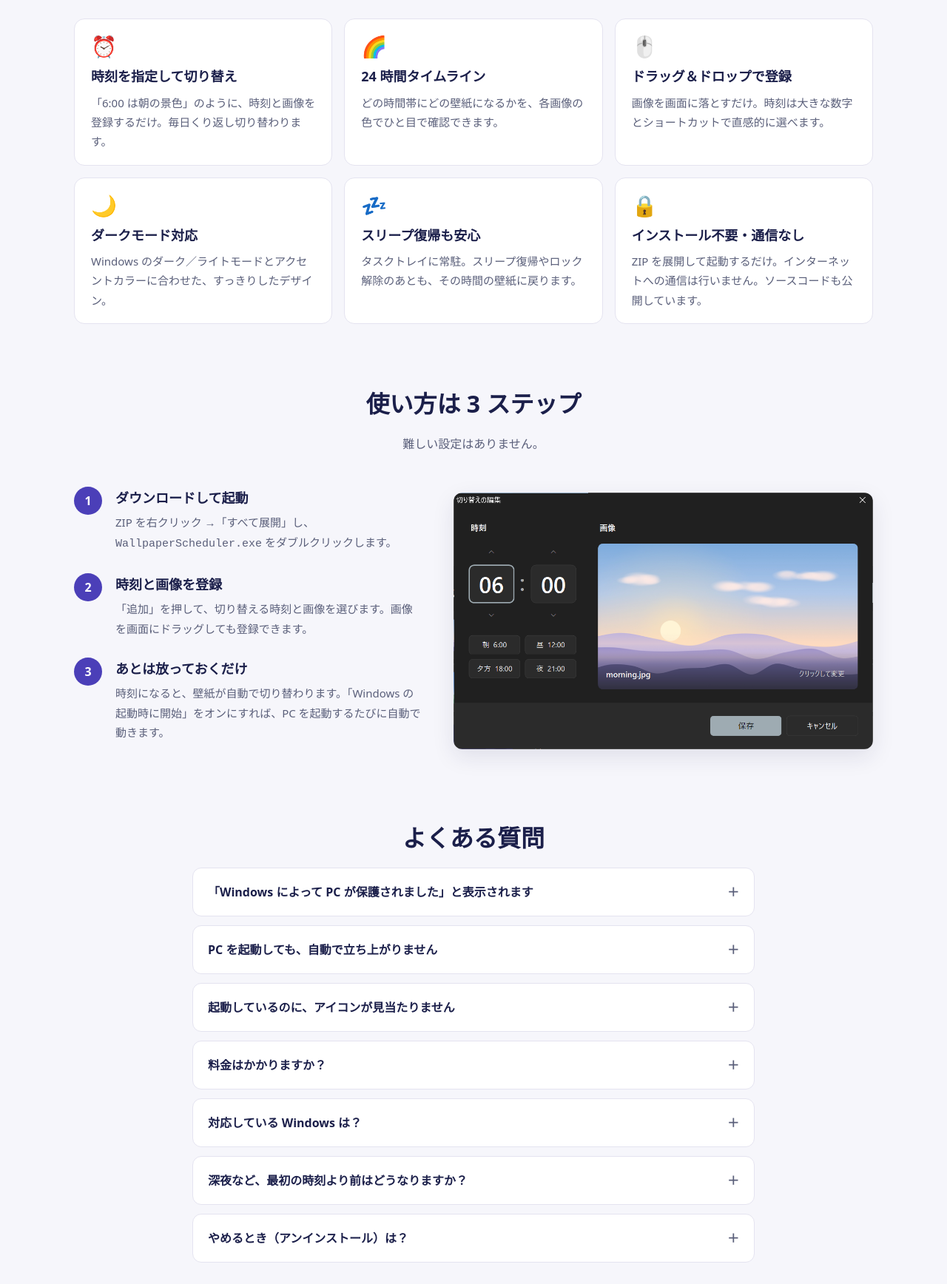
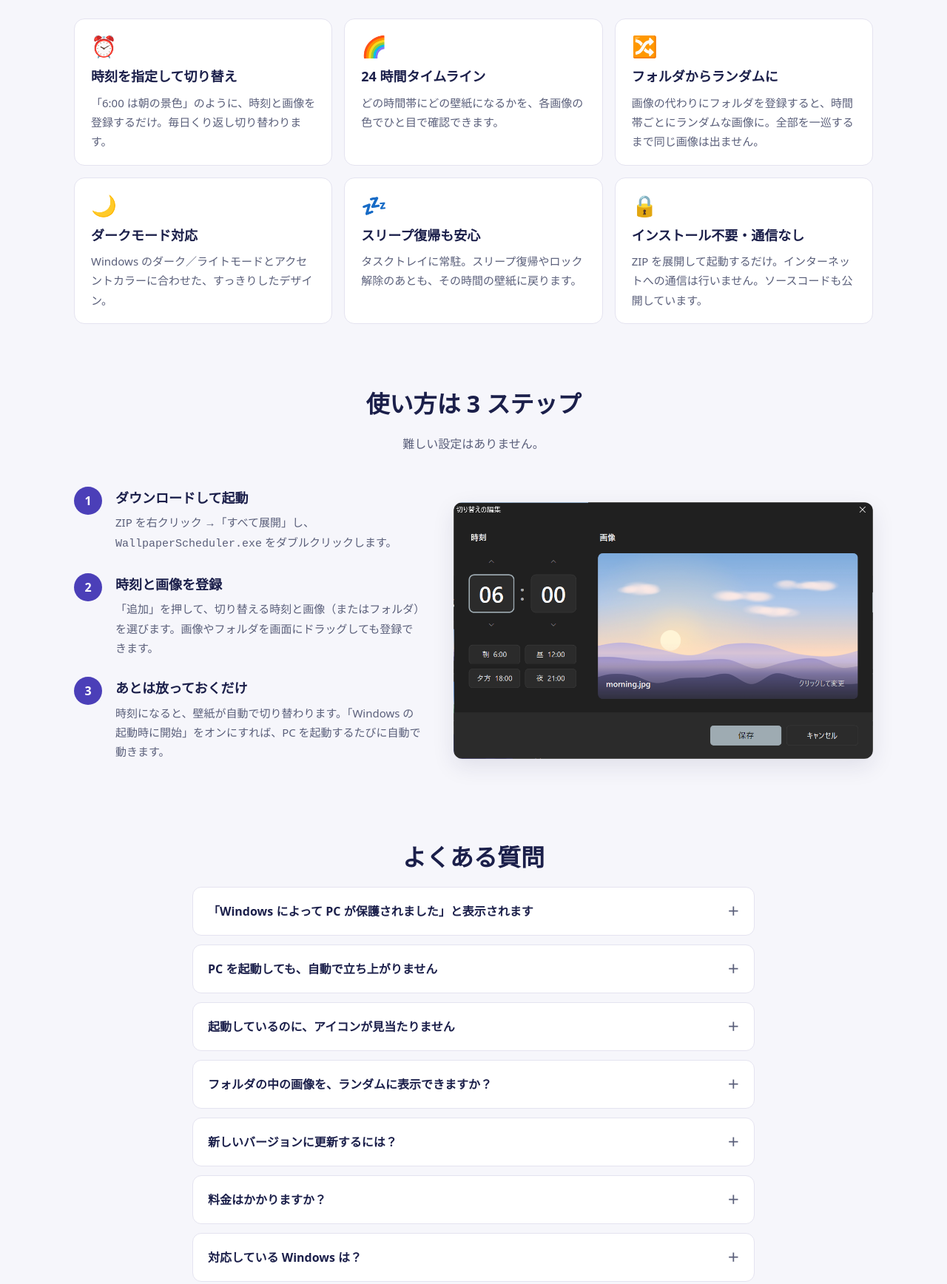
Before and after one commit to woy74237-ship-it/wallpaper-scheduler, a plain HTML site: page site/index.html in a window 1280 px wide. Shown: the part 1960-3696 px from the top of the page at 74% size. Drawn offline with Linux system fonts and the light colour scheme; no server answers.

Commit message:
紹介ページに v1.4 のフォルダからランダム表示を追加
Co-Authored-By: Claude Opus 5.5 <noreply@anthropic.com>

```diff
--- a/site/index.html
+++ b/site/index.html
@@ -4,7 +4,7 @@
 <meta charset="utf-8">
 <meta name="viewport" content="width=device-width, initial-scale=1">
 <title>壁紙スケジューラ｜時刻で Windows の壁紙を自動で切り替える無料ソフト</title>
-<meta name="description" content="指定した時刻に Windows の壁紙を自動で切り替えるフリーソフト。朝は朝焼け、昼は青空、夜は星空と、時間帯に合わせて壁紙が変わります。Windows 10 / 11 対応、インストール不要・無料。">
+<meta name="description" content="指定した時刻に Windows の壁紙を自動で切り替えるフリーソフト。朝は朝焼け、昼は青空、夜は星空と、時間帯に合わせて壁紙が変わります。フォルダの画像をランダムに表示することもできます。Windows 10 / 11 対応、インストール不要・無料。">
 <link rel="canonical" href="https://woy74237-ship-it.github.io/wallpaper-scheduler/">
 <meta name="google-site-verification" content="pBzGE_gBY6l3MEEjUAHbipjkt_8g54LIp9FQqhVdmNU">
 <link rel="icon" type="image/png" sizes="32x32" href="images/favicon-32.png">
@@ -276,9 +276,9 @@
           <p>どの時間帯にどの壁紙になるかを、各画像の色でひと目で確認できます。</p>
         </div>
         <div class="feature">
-          <div class="icon" aria-hidden="true">🖱️</div>
-          <h3>ドラッグ＆ドロップで登録</h3>
-          <p>画像を画面に落とすだけ。時刻は大きな数字とショートカットで直感的に選べます。</p>
+          <div class="icon" aria-hidden="true">🔀</div>
+          <h3>フォルダからランダムに</h3>
+          <p>画像の代わりにフォルダを登録すると、時間帯ごとにランダムな画像に。全部を一巡するまで同じ画像は出ません。</p>
         </div>
         <div class="feature">
           <div class="icon" aria-hidden="true">🌙</div>
@@ -311,7 +311,7 @@
           </li>
           <li>
             <h3>時刻と画像を登録</h3>
-            <p>「追加」を押して、切り替える時刻と画像を選びます。画像を画面にドラッグしても登録できます。</p>
+            <p>「追加」を押して、切り替える時刻と画像（またはフォルダ）を選びます。画像やフォルダを画面にドラッグしても登録できます。</p>
           </li>
           <li>
             <h3>あとは放っておくだけ</h3>
@@ -338,6 +338,14 @@
         <details>
           <summary>起動しているのに、アイコンが見当たりません</summary>
           <p>Windows 11 では、新しいアプリのアイコンは最初、タスクバー右側の「^」の中に隠れています。タスクバーを右クリック →「タスクバーの設定」→「その他のシステム トレイ アイコン」で「壁紙スケジューラ」をオンにすると、常に表示されます。なお、Windows の起動時に自動で立ち上がったときは画面を出さずにトレイで動き、exe をダブルクリックしたときは設定画面が開きます。</p>
+        </details>
+        <details>
+          <summary>フォルダの中の画像を、ランダムに表示できますか？</summary>
+          <p>できます（v1.4 以降）。追加・編集の画面で「フォルダから選ぶ」を押すか、フォルダをドラッグして登録すると、その時間帯が始まるたびにフォルダの中から画像をランダムに選びます。フォルダの画像を全部 1 回ずつ表示し終えるまで、同じ画像は出ません。表示中の画像が気分に合わないときは、設定画面のシャッフルボタンかタスクトレイの「別の画像にする」で選び直せます。</p>
+        </details>
+        <details>
+          <summary>新しいバージョンに更新するには？</summary>
+          <p>タスクトレイのアイコンを右クリックして「終了」し、今使っているフォルダーの <code>WallpaperScheduler.exe</code> を新しい exe で上書きしてください。設定と自動起動はそのまま引き継がれます。別のフォルダーに展開した場合は、新しい exe の設定画面で「Windows の起動時に開始」を一度オフにしてから、もう一度オンにしてください。</p>
         </details>
         <details>
           <summary>料金はかかりますか？</summary>
```
